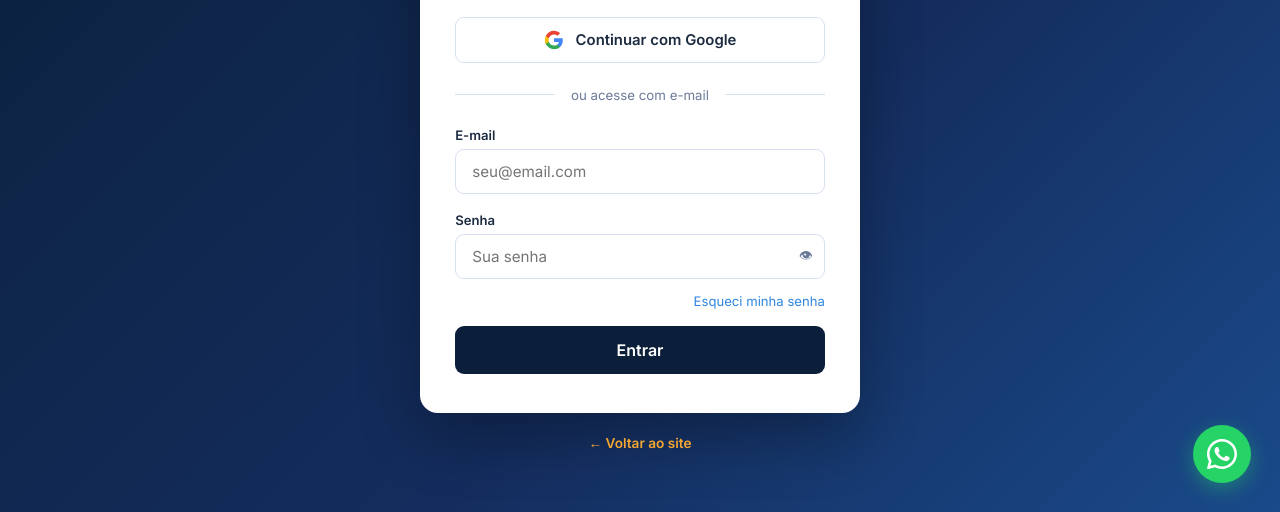
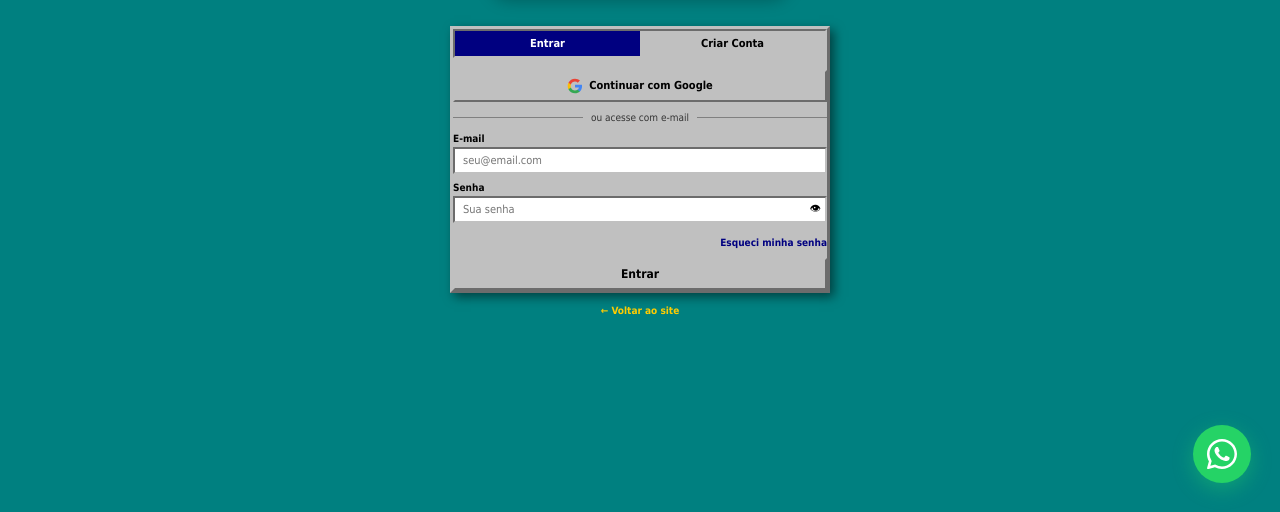
Before and after one commit to Pixulin25/portaldespachante, a website: page login.html in a window 1280 px wide. Shown: the part 288-800 px from the top of the page. Drawn offline with nearby package versions, Linux system fonts and the light colour scheme.

Commit message:
Update login.html

```diff
--- a/login.html
+++ b/login.html
@@ -7,63 +7,81 @@
   <link rel="preconnect" href="https://fonts.googleapis.com" />
   <link href="https://fonts.googleapis.com/css2?family=Syne:wght@400;600;700;800&family=Inter:wght@400;500;600&display=swap" rel="stylesheet" />
   <script src="https://cdn.jsdelivr.net/npm/@supabase/supabase-js@2"></script>
-  <style>
-    *, *::before, *::after { box-sizing: border-box; margin: 0; padding: 0; }
-    :root {
-      --navy:#0B1F3A; --blue:#1A4A8A; --sky:#2E86DE; --accent:#F4A733;
-      --light:#EEF4FF; --white:#FFFFFF; --gray:#6B7A99; --text:#1C2B40;
-      --border:#D6E0F0; --green:#27AE60; --red:#E03D3D;
-    }
-    body {
-      font-family:'Inter',sans-serif;
-      background:linear-gradient(135deg,var(--navy) 0%,#142d5e 60%,#1A4A8A 100%);
-      min-height:100vh; display:flex; flex-direction:column;
-      align-items:center; justify-content:center; padding:2rem 1rem;
-    }
-    .top-logo { font-family:'Syne',sans-serif; font-weight:800; font-size:1.5rem; color:var(--white); margin-bottom:1.8rem; text-decoration:none; letter-spacing:-.5px; }
-    .top-logo span { color:var(--accent); }
-    .card { background:var(--white); border-radius:18px; width:100%; max-width:440px; padding:2.4rem 2.2rem; box-shadow:0 24px 60px rgba(0,0,0,0.3); }
-    .tabs { display:grid; grid-template-columns:1fr 1fr; background:var(--light); border-radius:10px; padding:4px; margin-bottom:2rem; }
-    .tab { padding:.65rem; text-align:center; font-size:.92rem; font-weight:600; color:var(--gray); cursor:pointer; border-radius:8px; transition:all .2s; border:none; background:none; font-family:'Inter',sans-serif; }
-    .tab.active { background:var(--white); color:var(--navy); box-shadow:0 2px 8px rgba(0,0,0,0.1); }
-    .social-btns { display:flex; flex-direction:column; gap:.75rem; margin-bottom:1.5rem; }
-    .social-btn { display:flex; align-items:center; justify-content:center; gap:.75rem; padding:.75rem 1rem; border-radius:9px; border:1.5px solid var(--border); font-size:.93rem; font-weight:600; cursor:pointer; background:var(--white); color:var(--text); transition:all .15s; font-family:'Inter',sans-serif; }
-    .social-btn:hover { background:var(--light); border-color:var(--sky); }
-    .social-btn svg { width:20px; height:20px; flex-shrink:0; }
-    .social-btn.whatsapp { border-color:#25D366; color:#128C7E; }
-    .social-btn.whatsapp:hover { background:#f0fff4; }
-    .divider { display:flex; align-items:center; gap:1rem; margin-bottom:1.5rem; color:var(--gray); font-size:.83rem; }
-    .divider::before, .divider::after { content:''; flex:1; height:1px; background:var(--border); }
-    .form-panel { display:none; }
-    .form-panel.active { display:block; }
-    .form-row { margin-bottom:1.1rem; }
-    .form-row label { display:block; font-size:.82rem; font-weight:600; color:var(--text); margin-bottom:.4rem; }
-    .input-wrap { position:relative; }
-    .input-wrap input { width:100%; padding:.75rem 1rem; border:1.5px solid var(--border); border-radius:9px; font-size:.95rem; font-family:'Inter',sans-serif; color:var(--text); outline:none; transition:border-color .2s,box-shadow .2s; }
-    .input-wrap input:focus { border-color:var(--sky); box-shadow:0 0 0 3px rgba(46,134,222,0.12); }
-    .toggle-pw { position:absolute; right:12px; top:50%; transform:translateY(-50%); background:none; border:none; cursor:pointer; color:var(--gray); font-size:.85rem; }
-    .two-col { display:grid; grid-template-columns:1fr 1fr; gap:.8rem; }
-    .forgot { text-align:right; margin-top:-.4rem; margin-bottom:1rem; }
-    .forgot a { font-size:.82rem; color:var(--sky); text-decoration:none; }
-    .terms-row { display:flex; align-items:flex-start; gap:.6rem; margin-bottom:1.2rem; }
-    .terms-row input[type="checkbox"] { margin-top:2px; width:16px; height:16px; accent-color:var(--sky); flex-shrink:0; cursor:pointer; }
-    .terms-row label { font-size:.82rem; color:var(--gray); cursor:pointer; line-height:1.5; }
-    .terms-row a { color:var(--sky); text-decoration:none; }
-    .btn-submit { width:100%; background:var(--navy); color:var(--white); border:none; padding:.88rem; border-radius:9px; font-size:1rem; font-weight:700; cursor:pointer; font-family:'Inter',sans-serif; transition:background .2s,transform .15s; display:flex; align-items:center; justify-content:center; gap:.5rem; }
-    .btn-submit:hover { background:var(--blue); transform:translateY(-1px); }
-    .btn-submit:disabled { opacity:.6; cursor:not-allowed; transform:none; }
-    .spinner { width:18px; height:18px; border:2.5px solid rgba(255,255,255,0.3); border-top-color:var(--white); border-radius:50%; animation:spin .7s linear infinite; display:none; }
-    @keyframes spin { to { transform:rotate(360deg); } }
-    .toast { position:fixed; bottom:2rem; left:50%; transform:translateX(-50%) translateY(80px); background:var(--navy); color:var(--white); padding:.85rem 1.6rem; border-radius:10px; font-size:.9rem; font-weight:500; box-shadow:0 8px 32px rgba(0,0,0,0.3); transition:transform .35s cubic-bezier(.34,1.56,.64,1); z-index:200; white-space:nowrap; }
-    .toast.show { transform:translateX(-50%) translateY(0); }
-    .toast.ok { border-left:4px solid var(--green); }
-    .toast.err { border-left:4px solid var(--red); }
-    .back-link { margin-top:1.4rem; text-align:center; font-size:.85rem; color:rgba(255,255,255,0.6); }
-    .back-link a { color:var(--accent); text-decoration:none; font-weight:600; }
-    .field-error { font-size:.78rem; color:var(--red); margin-top:.3rem; display:none; }
-    @media(max-width:480px){ .card{padding:1.8rem 1.3rem;} .two-col{grid-template-columns:1fr;} }
-  </style>
-</head>
+  <<style>
+  * { box-sizing: border-box; margin: 0; padding: 0; }
+  body {
+    font-family: 'Tahoma', 'MS Sans Serif', Arial, sans-serif;
+    background: #008080;
+    min-height: 100vh;
+    display: flex; flex-direction: column;
+    align-items: center; justify-content: center;
+    padding: 20px;
+  }
+
+  .top-logo { color: white; font-weight: bold; font-size: 16px; margin-bottom: 12px; text-decoration: none; display: flex; align-items: center; gap: 6px; }
+  .top-logo span { color: #FFCC00; }
+
+  .card {
+    background: #C0C0C0;
+    border: 3px outset #C0C0C0;
+    width: 100%; max-width: 380px;
+    box-shadow: 4px 4px 10px rgba(0,0,0,0.5);
+  }
+  .card-titlebar {
+    background: linear-gradient(90deg,#000080,#1084d0);
+    color: white; font-weight: bold; font-size: 12px;
+    padding: 4px 8px;
+  }
+  .card-body { padding: 14px; }
+
+  .tabs { display: grid; grid-template-columns: 1fr 1fr; margin-bottom: 12px; border: 2px inset #C0C0C0; }
+  .tab { padding: 6px; text-align: center; font-size: 11px; font-weight: bold; color: #000; cursor: pointer; background: #C0C0C0; border: none; font-family: 'Tahoma'; }
+  .tab.active { background: #000080; color: white; }
+
+  .social-btns { display: flex; flex-direction: column; gap: 6px; margin-bottom: 10px; }
+  .social-btn { display: flex; align-items: center; justify-content: center; gap: 6px; padding: 6px; border: 2px outset #C0C0C0; font-size: 11px; font-weight: bold; cursor: pointer; background: #C0C0C0; color: #000; font-family: 'Tahoma'; }
+  .social-btn:active { border: 2px inset #C0C0C0; }
+  .social-btn svg { width: 16px; height: 16px; flex-shrink: 0; }
+  .social-btn.whatsapp { color: #006400; }
+
+  .divider { display: flex; align-items: center; gap: 8px; margin-bottom: 10px; color: #333; font-size: 10px; }
+  .divider::before, .divider::after { content: ''; flex: 1; height: 1px; background: #808080; }
+
+  .form-panel { display: none; }
+  .form-panel.active { display: block; }
+  .form-row { margin-bottom: 8px; }
+  .form-row label { display: block; font-size: 10px; font-weight: bold; margin-bottom: 3px; }
+  .input-wrap { position: relative; }
+  .input-wrap input { width: 100%; padding: 5px 8px; border: 2px inset #C0C0C0; font-size: 11px; font-family: 'Tahoma'; background: white; }
+  .toggle-pw { position: absolute; right: 6px; top: 50%; transform: translateY(-50%); background: none; border: none; cursor: pointer; font-size: 11px; }
+
+  .two-col { display: grid; grid-template-columns: 1fr 1fr; gap: 6px; }
+  .forgot { text-align: right; margin-bottom: 8px; }
+  .forgot a { font-size: 10px; color: #000080; text-decoration: none; font-weight: bold; }
+
+  .terms-row { display: flex; align-items: flex-start; gap: 5px; margin-bottom: 10px; }
+  .terms-row input[type="checkbox"] { margin-top: 2px; }
+  .terms-row label { font-size: 10px; color: #333; }
+  .terms-row a { color: #000080; font-weight: bold; }
+
+  .btn-submit { width: 100%; background: #C0C0C0; border: 2px outset #C0C0C0; color: #000; padding: 7px; font-size: 12px; font-weight: bold; cursor: pointer; font-family: 'Tahoma'; display: flex; align-items: center; justify-content: center; gap: 6px; }
+  .btn-submit:active { border: 2px inset #C0C0C0; }
+  .btn-submit:disabled { opacity: .5; }
+
+  .spinner { width: 12px; height: 12px; border: 2px solid #808080; border-top-color: #000080; border-radius: 50%; animation: spin .7s linear infinite; display: none; }
+  @keyframes spin { to { transform: rotate(360deg); } }
+
+  .toast { position: fixed; bottom: 16px; left: 50%; transform: translateX(-50%) translateY(80px); background: #C0C0C0; border: 2px outset #C0C0C0; color: #000; padding: 8px 16px; font-size: 11px; font-weight: bold; z-index: 200; }
+  .toast.show { transform: translateX(-50%) translateY(0); }
+  .toast.ok { border-left: 5px solid #008000; }
+  .toast.err { border-left: 5px solid #ff0000; }
+
+  .field-error { font-size: 9px; color: #ff0000; margin-top: 2px; display: none; font-weight: bold; }
+  .back-link { margin-top: 12px; text-align: center; font-size: 10px; color: white; }
+  .back-link a { color: #FFCC00; text-decoration: none; font-weight: bold; }
+
+  @media(max-width:480px){ .two-col{ grid-template-columns:1fr; } }
+</style></head>
 <body>
 <a href="index.html" class="top-logo">Portal<span>Despachante</span></a>
   <div style="display:flex;align-items:center;gap:.6rem;background:linear-gradient(90deg,#009739,#FFCC29,#002776);padding:.5rem 1.4rem;border-radius:100px;margin-bottom:1.8rem;box-shadow:0 4px 16px rgba(0,0,0,0.25)">
```
